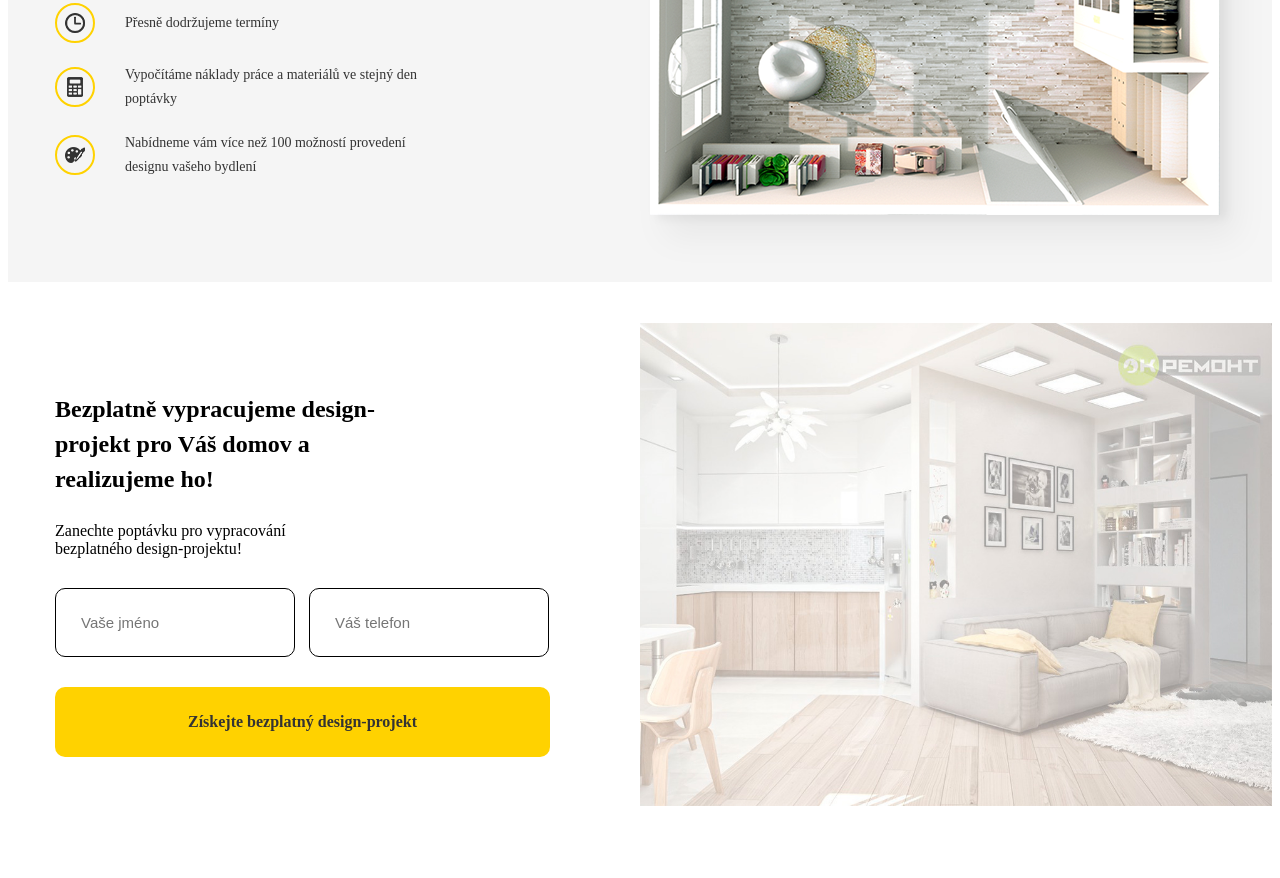
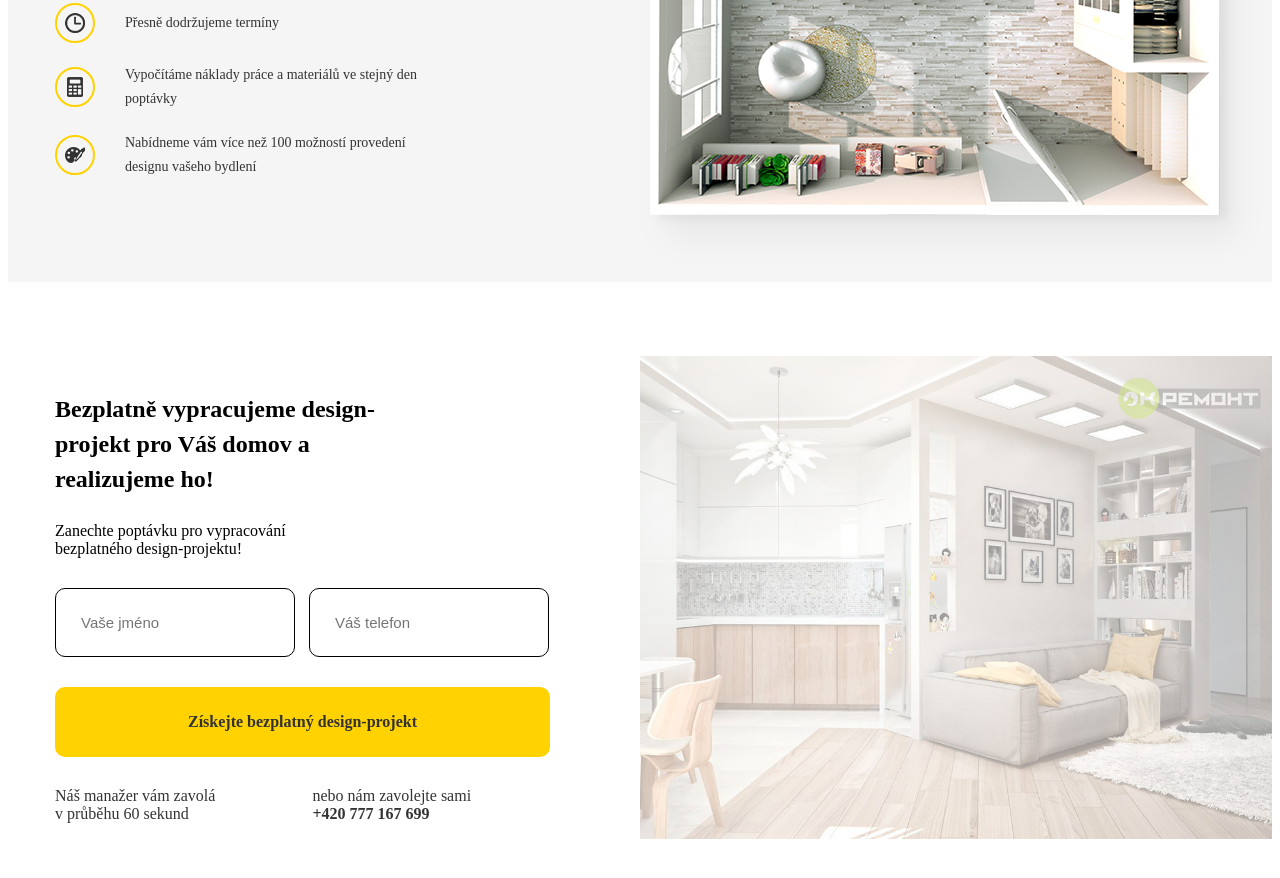
Before and after one commit to dave8879/Build, a plain HTML site: page index.html in a window 1280 px wide. Shown: the part 420-1298 px from the top of the page. Before the commit the page ends 1275 px from the top, so only its background shows below. Drawn offline with Linux system fonts and the light colour scheme.

Commit message:
domácí ukol text pod tlačítko

```diff
--- a/index.html
+++ b/index.html
@@ -73,6 +73,12 @@
                 <input type="tel" class="input offer__input" placeholder="Váš telefon">
                 <button class="button offer__button">Získejte bezplatný design-projekt</button>
             </form>
+            <div class="information">
+                <div class="info_text">Náš manažer vám zavolá
+                   <br> v průběhu 60 sekund <br> nebo nám zavolejte sami  <br> <b>+420 777 167 699</b></a></div>
+
+            </div>
+
 
         </div>
         </div>
--- a/src/css/style.css
+++ b/src/css/style.css
@@ -90,6 +90,7 @@ box
     font-family: "Museo Sans Cyrl";
     font-weight: 700;
 }
+
 
 .header__button{
     padding: 18px 47px;
@@ -239,6 +240,17 @@ margin-bottom: 30px;
     font-size: 16px;
 }
 
+.information{columns: 2;
+  column-width: 200px;
+  column-gap: 20px;
+padding-top: 30px;
+font-family: "Museo Sans Cyrl";
+font-weight: 300;
+font-size: 16px;
+color: #333;}
+
+
+
 
 @media screen and (max-width: 640px) {
     .container { width: 90%; }
```
